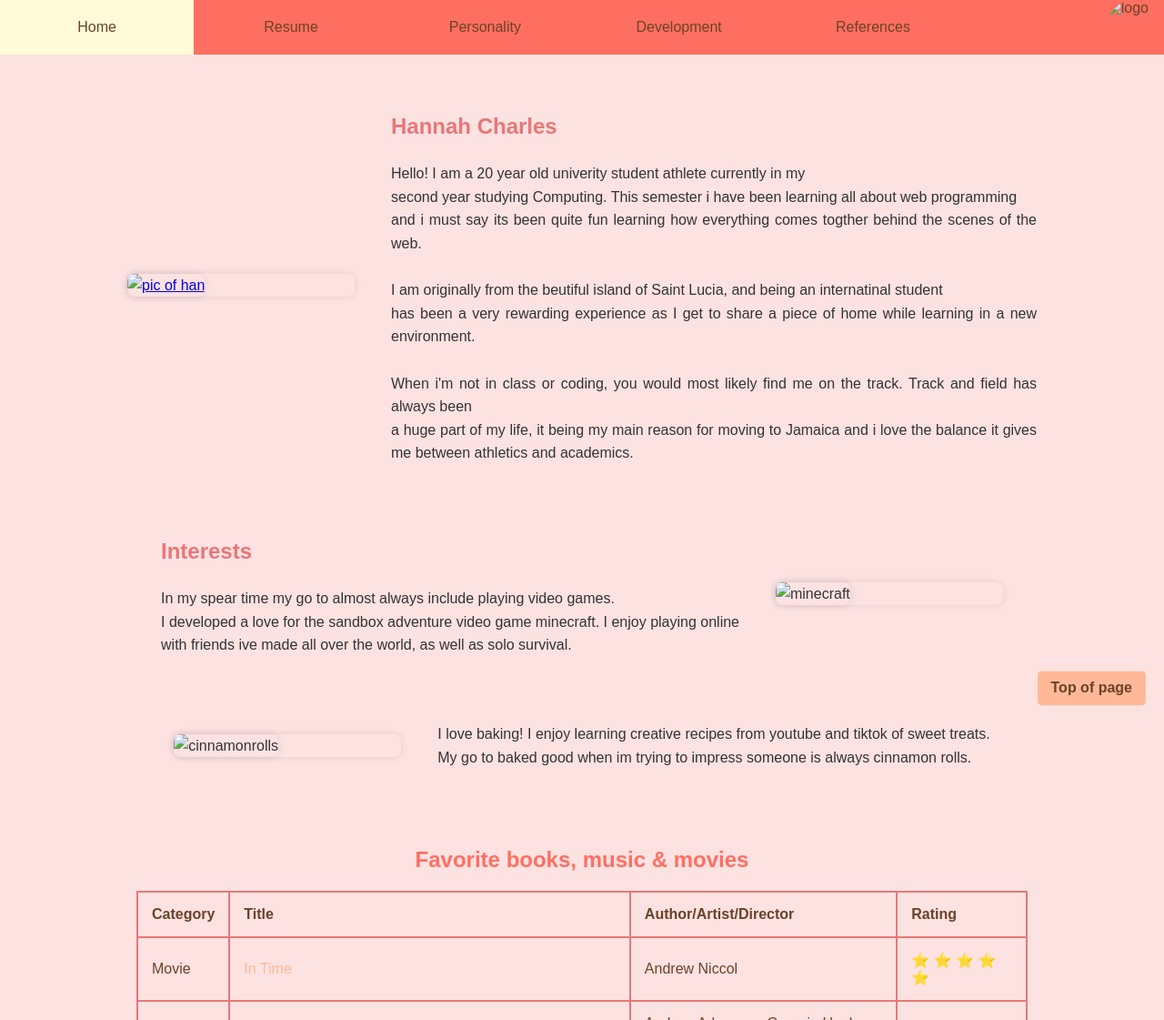
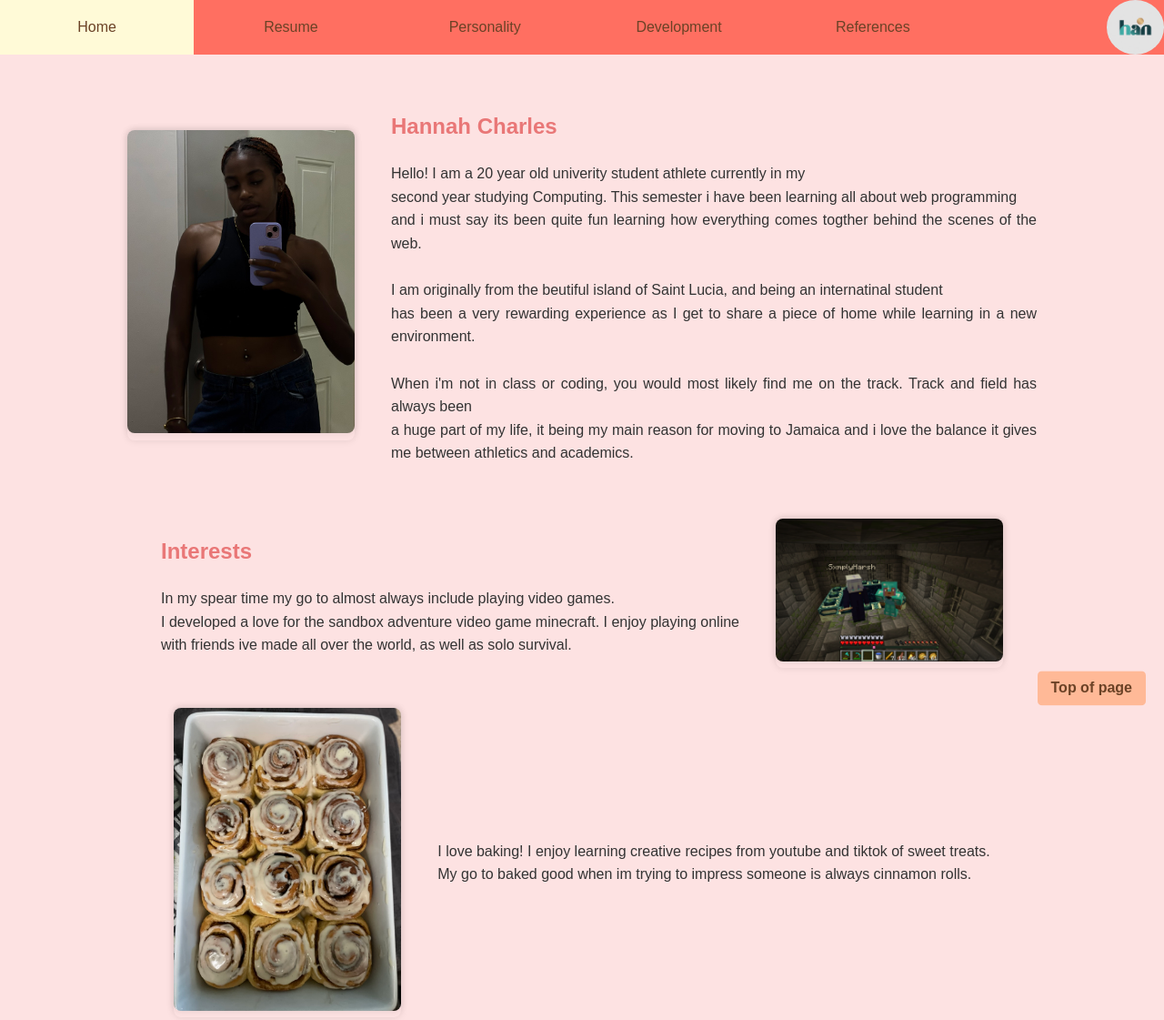
Before and after one commit to hannahcharlesutech/web-programming, a plain HTML site: page docs/index.html in a window 1280 px wide. Shown: the top 1121 px of the page at 91% size. Drawn offline with Linux system fonts and the light colour scheme.

Commit message:
Update index.html

```diff
--- a/docs/index.html
+++ b/docs/index.html
@@ -17,7 +17,7 @@
                     <li> <a href="development.html">Development</a>   </li>
 
                     <li> <a href="references.html">References</a> </li>
-                    <li> <img src="Assets/logo.jpg"  class="headerlogo" alt="logo" ></li>
+                    <li> <img src="logo.jpg"  class="headerlogo" alt="logo" ></li>
                 </ul>
             </nav>
         </header>
@@ -29,7 +29,7 @@
                 <div class="picofhan" >
                     <!--img linking to mail-->
                 <a href="mailto:hannahcharles@students.utech.edu.jm">
-                    <img src="Assets/picofhan2.jpeg" alt="pic of han" class="picofhan">
+                    <img src="picofhan2.jpeg" alt="pic of han" class="picofhan">
                 </a>
             </div>
 
@@ -56,13 +56,13 @@
             </div>
 
             <div class="picofinterest1">
-                <img src="Assets/minecraft.jpeg" alt="minecraft" class="picofinterest1">
+                <img src="minecraft.jpeg" alt="minecraft" class="picofinterest1">
             </div>
             </section>
 
             <section id="interest2" class="interest-container2" >
                 <div class="picofinterest2">
-                    <img src="Assets/cinnamonrolls.jpeg" alt="cinnamonrolls" class="picofinterest2">
+                    <img src="cinnamonrolls.jpeg" alt="cinnamonrolls" class="picofinterest2">
                 </div>
 
                 <div class="interest2">
@@ -122,7 +122,7 @@
         <footer>
             <div class="footer-container">
                 <div class="footerlogo">
-                    <img src="Assets/logo.jpg" alt="hanslogo" class="footerlogo">
+                    <img src="logo.jpg" alt="hanslogo" class="footerlogo">
                 </div>
 
                 <div class="contact">
```
